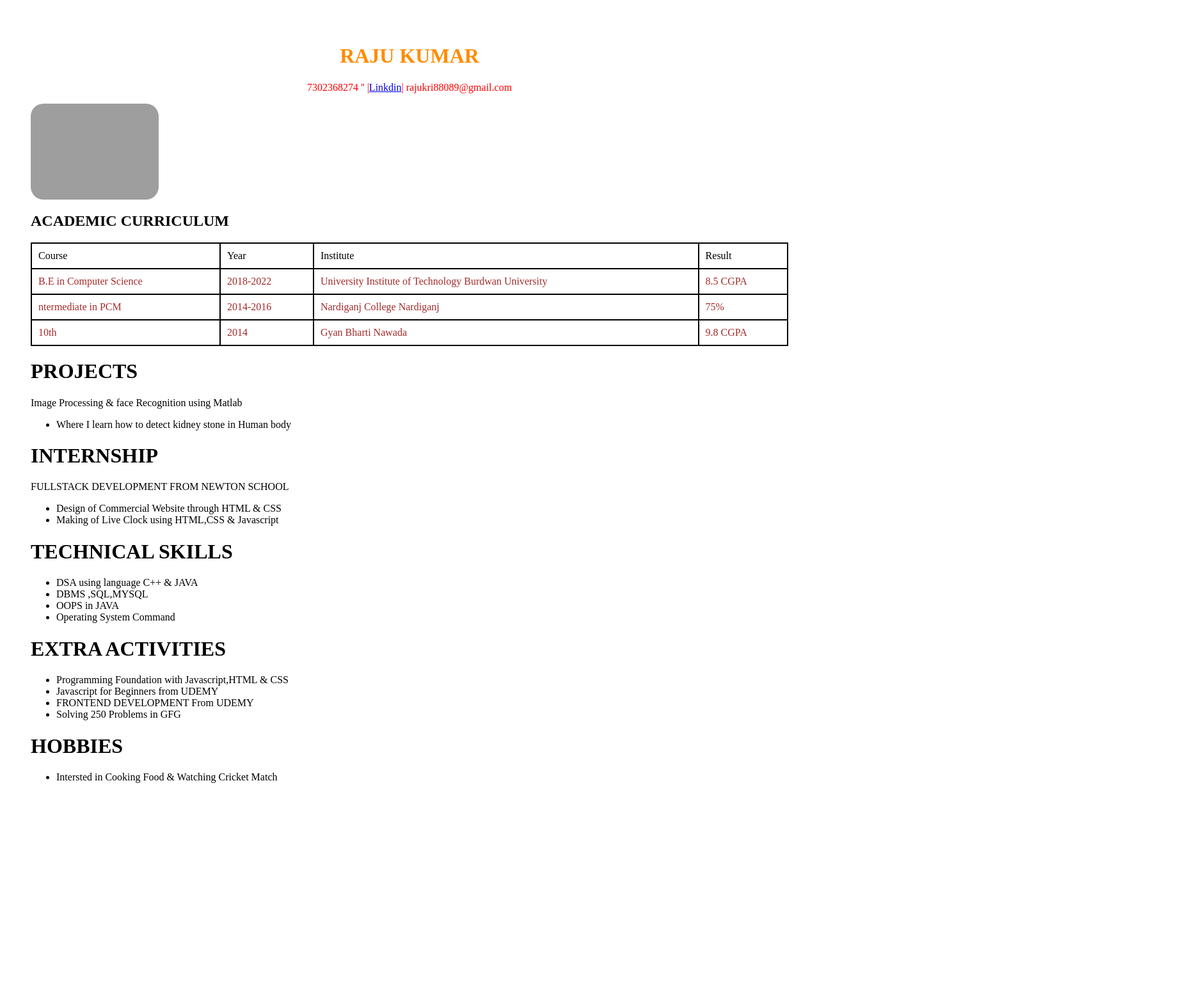
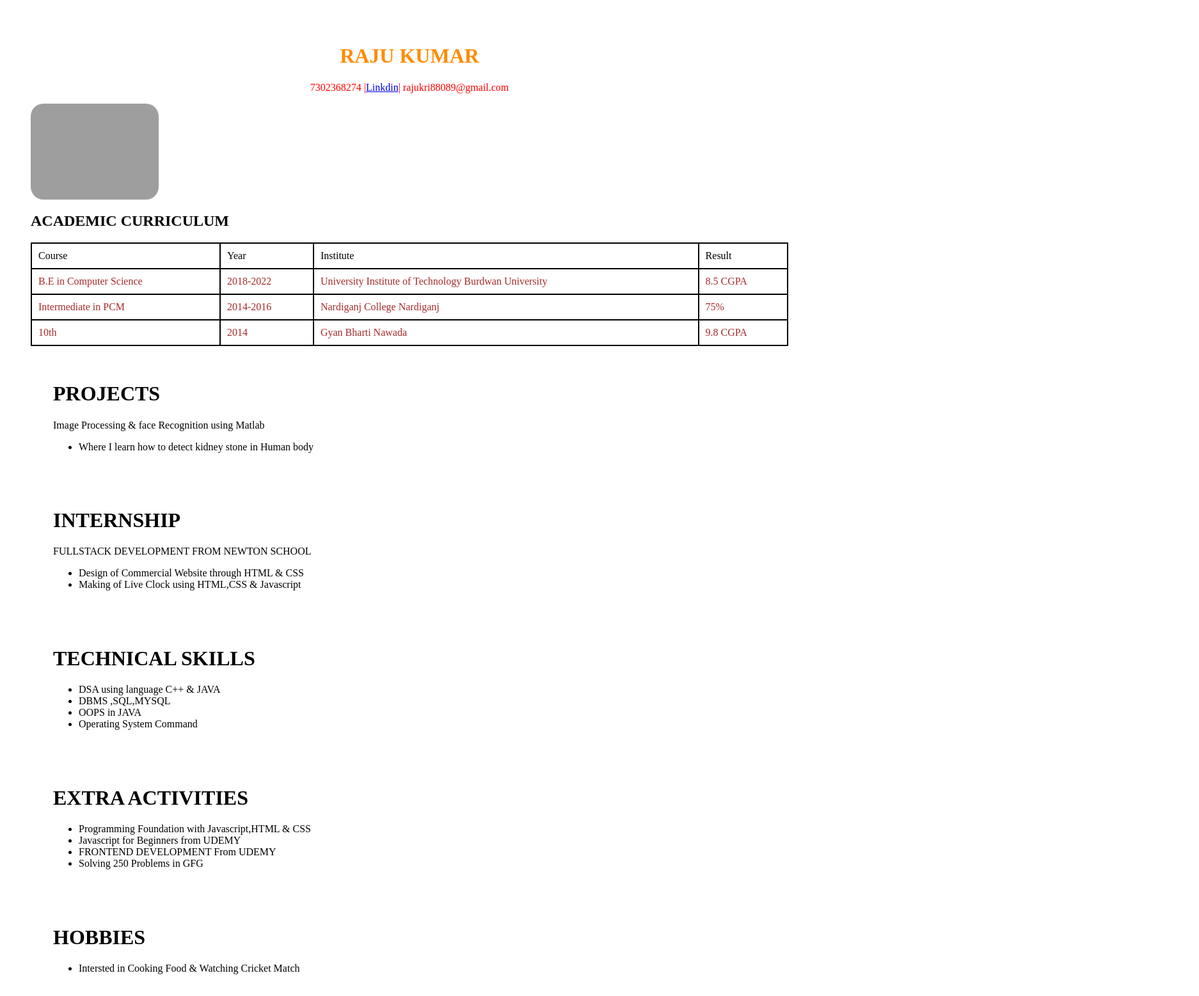
Before and after one commit to riskyraju/Resume-Raju, a plain HTML site: page raju.html in a window 1280 px wide. Shown: the whole page at 64% size, 1874 px wide, since content can reach past the window. Before the commit the page ends 1288 px from the top, so only its background shows below. Drawn offline with Linux system fonts and the light colour scheme; grey boxes are pictures that could not be loaded.

Commit message:
Update raju.html

```diff
--- a/raju.html
+++ b/raju.html
@@ -9,11 +9,11 @@
 </head>
 <body>
  <h1 class="r">RAJU KUMAR</h1>
- <P id="p1">7302368274 ''  |  <a href="https://www.linkedin.com/in/raju-kumar-17414016b" > Linkdin </a>  |  rajukri88089@gmail.com</P>
+ <P id="p1">7302368274   |  <a href="https://www.linkedin.com/in/raju-kumar-17414016b" target="_blank" > Linkdin </a>  |  rajukri88089@gmail.com</P>
  <img id="myimage" src="https://scontent.fccu9-1.fna.fbcdn.net/v/t1.6435-9/78638651_750269752051048_8094068901006016512_n.jpg?_nc_cat=104&ccb=1-5&_nc_sid=09cbfe&_nc_ohc=tyycUeW3y6IAX8pDUI5&_nc_ht=scontent.fccu9-1.fna&oh=00_AT9lqkftCrZMyWV9__HF2bzJimuznuoX2YiaQzM6jnFMfA&oe=628C475E" alt="Raju"></img>
  <div class="container">
      <h2>ACADEMIC CURRICULUM</h2>
-     <table class="table" border="width:10px height:10px color:red">
+     <table class="table">
          <thead id="t1">
              <tr>
                  <td>Course</td>
@@ -31,7 +31,7 @@
 
              </tr>
              <tr>
-                 <td>ntermediate in PCM</td>
+                 <td>Intermediate in PCM</td>
                  <td>2014-2016</td>
                  <td>Nardiganj College Nardiganj</td>
                  <td>75%</td>
@@ -46,17 +46,22 @@
              </tr>
          </tbody>
      </table>
+     <div class="container1">
      <h1>PROJECTS</h1>
      <p>Image Processing & face Recognition using Matlab</p>
      <ul>
          <li>Where I learn how to detect kidney stone in Human body</li>
      </ul>
+    </div>
+    <div class="container2">
      <h1>INTERNSHIP</h1>
      <P>FULLSTACK DEVELOPMENT FROM NEWTON SCHOOL</P>
      <ul>
      <li>Design of Commercial Website through HTML & CSS</li>
      <li>Making of Live Clock using HTML,CSS & Javascript</li>
      </ul>
+    </div>
+    <div class="container3">
      <h1>TECHNICAL SKILLS</h1>
      <ul>
          <li>DSA using language C++ & JAVA</li>
@@ -64,6 +69,8 @@
          <li>OOPS in JAVA</li>
          <li>Operating System Command</li>
      </ul>
+    </div>
+    <div class="container4">
      <h1>EXTRA ACTIVITIES</h1>
      <ul>
          <li>Programming Foundation with Javascript,HTML & CSS</li>
@@ -71,10 +78,13 @@
          <li>FRONTEND DEVELOPMENT From UDEMY</li>
          <li>Solving 250 Problems in GFG</li>
      </ul>
+    </div>
+    <div class="container5">
      <h1>HOBBIES</h1>
      <ul>
          <li>Intersted in Cooking Food & Watching Cricket Match</li>
      </ul>
+    </div>
  </div>
 
 </body>
```
